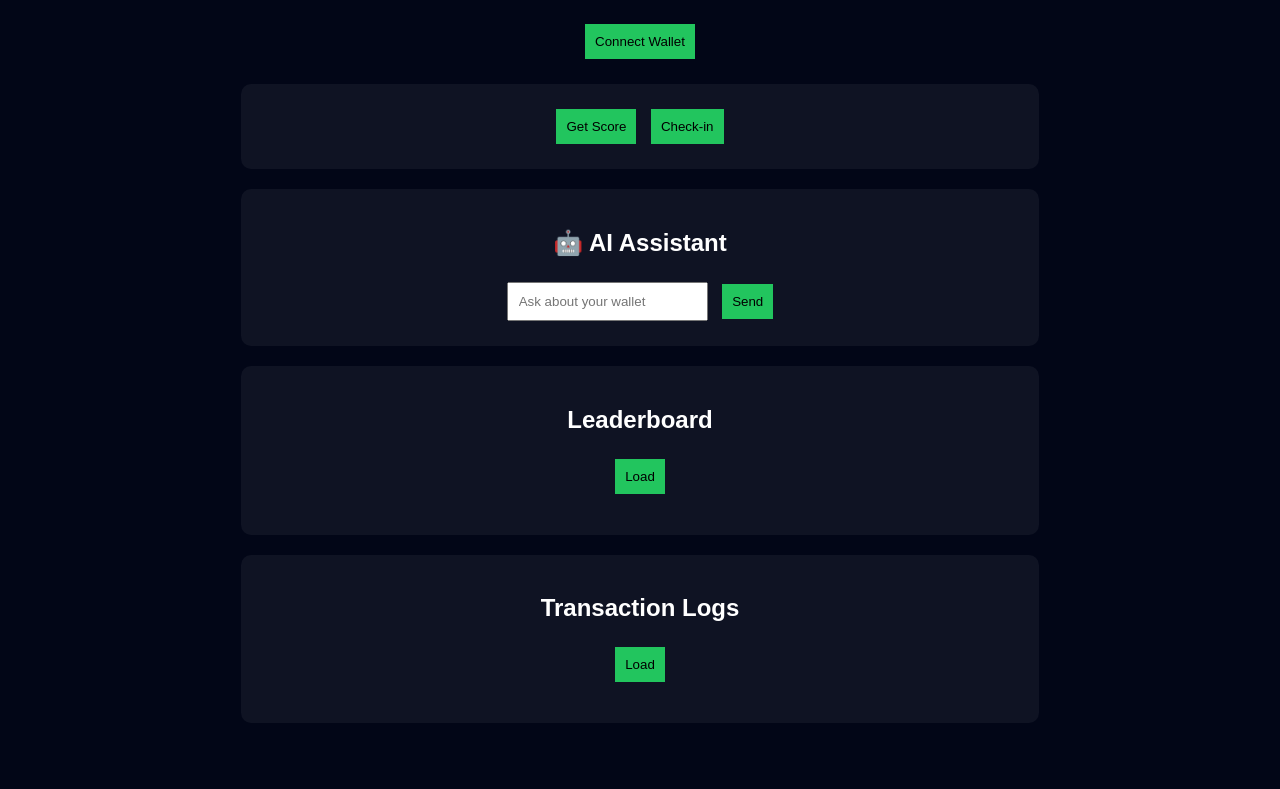
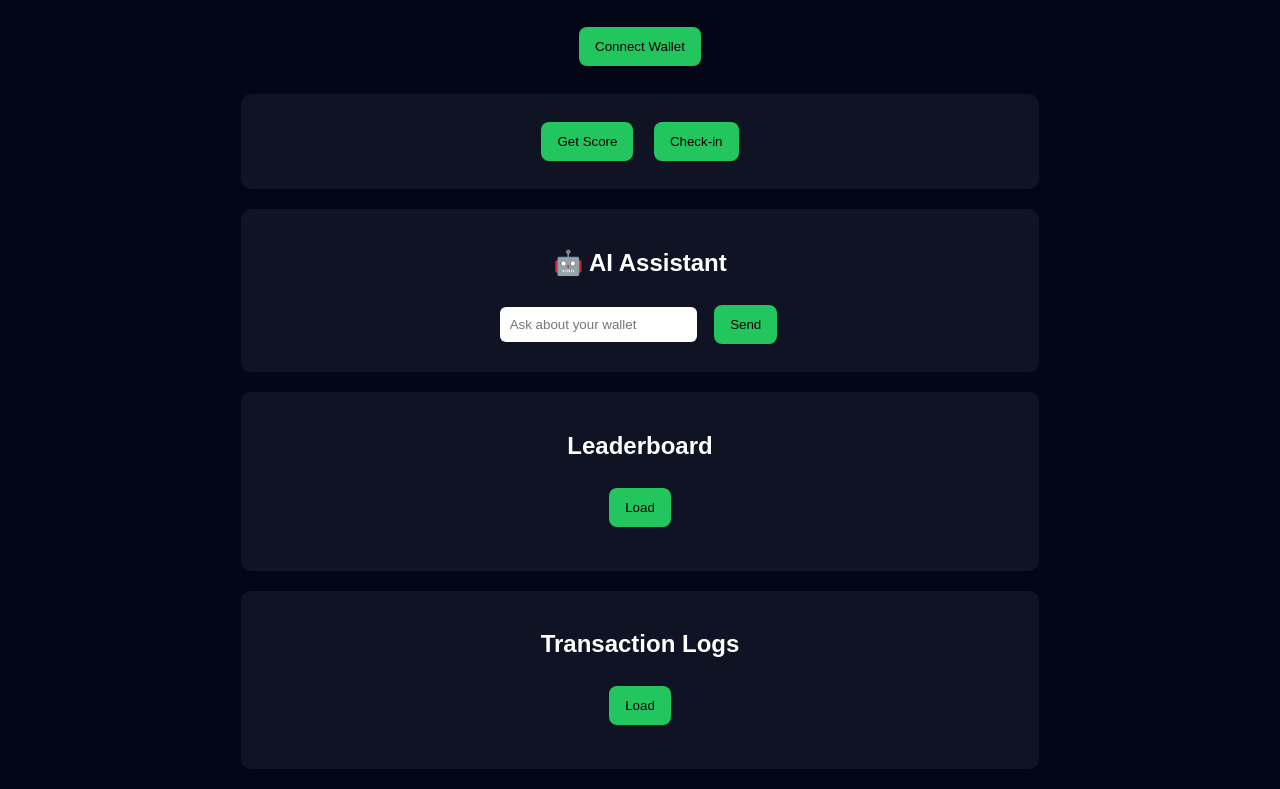
Before and after one commit to coingyaan/gensignt-dashboard, a plain HTML site: page index.html in a window 1280 px wide. Shown: the part 118-907 px from the top of the page. Before the commit the page ends 861 px from the top, so only its background shows below. Drawn offline with Linux system fonts and the light colour scheme.

Commit message:
Update style.css

```diff
--- a/style.css
+++ b/style.css
@@ -11,6 +11,7 @@ body {
   padding: 15px;
 }
 
+/* Glass */
 .glass {
   background: rgba(255,255,255,0.05);
   margin: 20px auto;
@@ -19,16 +20,40 @@ body {
   border-radius: 10px;
 }
 
+/* Buttons */
 button {
-  padding: 10px;
-  margin: 5px;
+  padding: 12px 16px;
+  margin: 8px;
   background: #22c55e;
   border: none;
+  border-radius: 8px;
+  cursor: pointer;
+  transition: all 0.2s ease;
 }
 
+/* Hover */
+button:hover {
+  background: #16a34a;
+  transform: scale(1.05);
+}
+
+/* Click */
+button:active {
+  transform: scale(0.95);
+}
+
+/* Disabled */
+button:disabled {
+  background: gray;
+  cursor: not-allowed;
+}
+
+/* Input */
 input {
   padding: 10px;
   margin: 5px;
+  border-radius: 6px;
+  border: none;
 }
 
 li {
```
